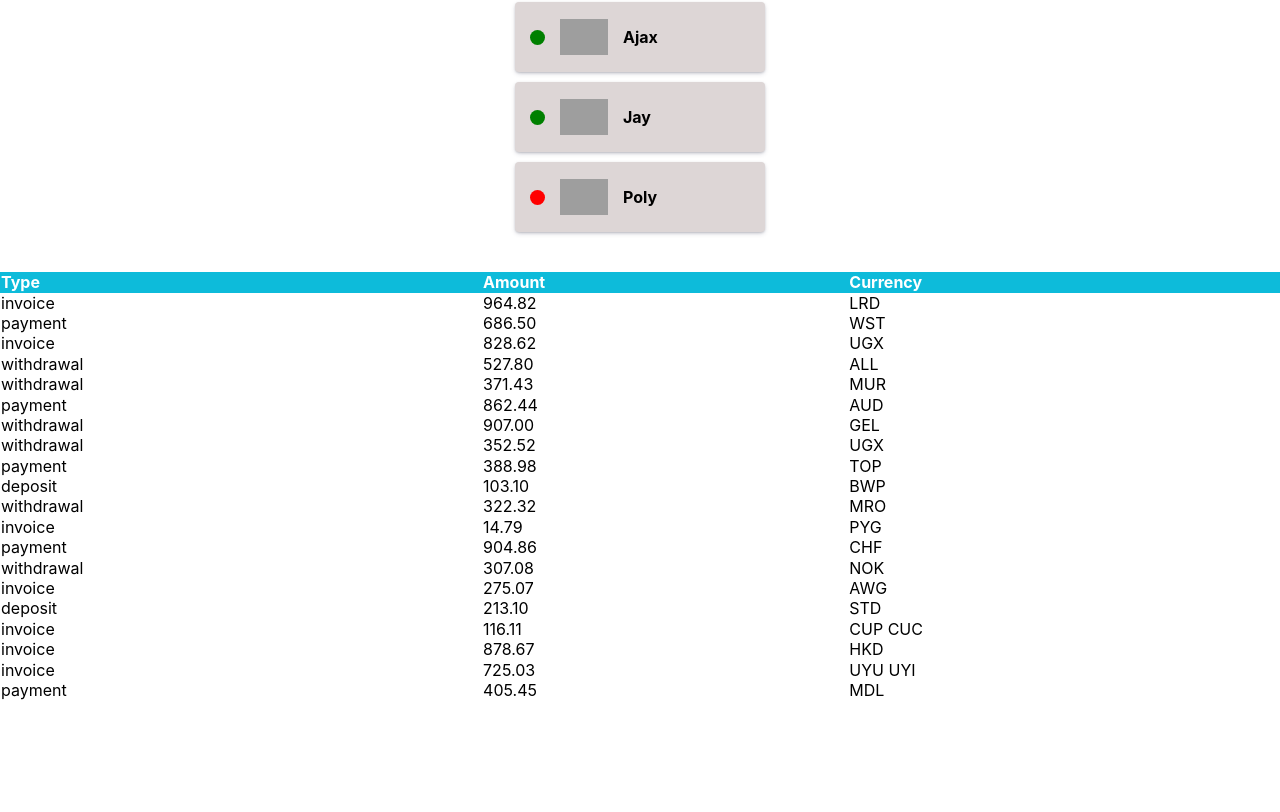
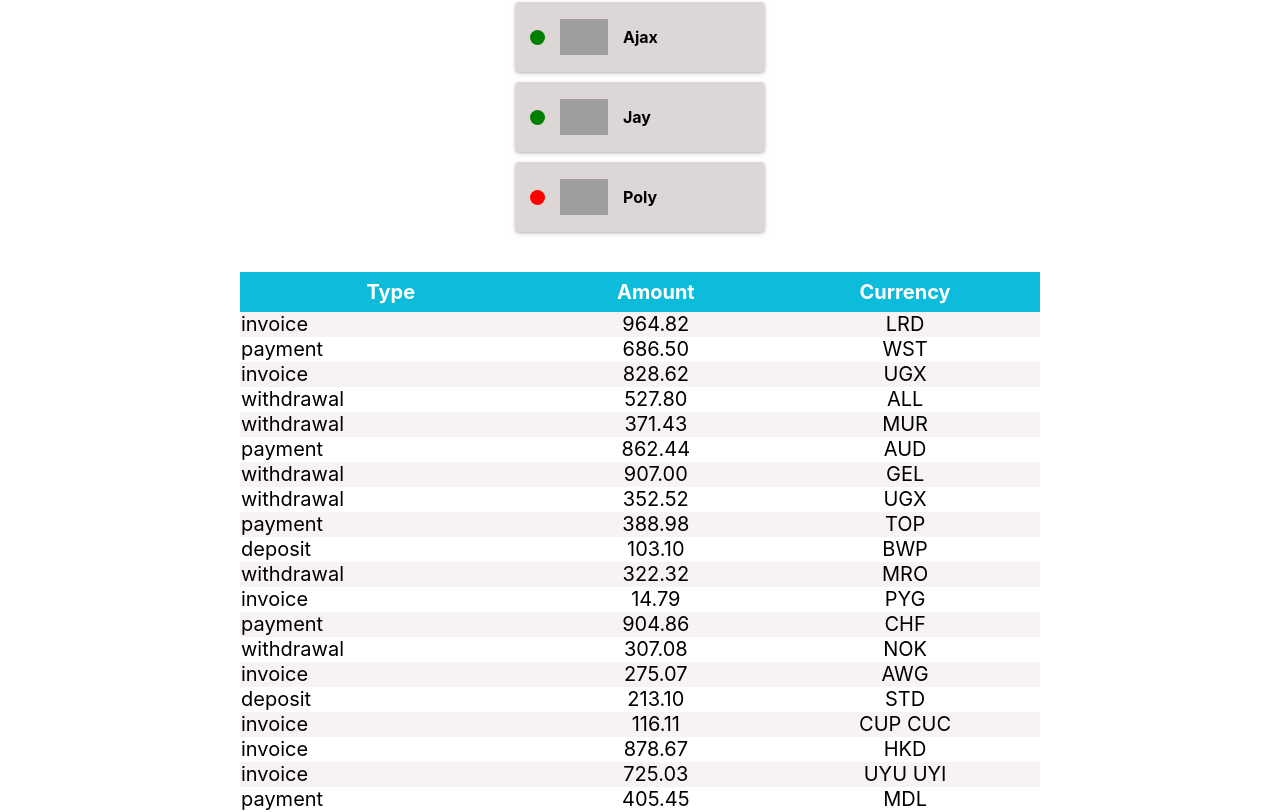
Before and after one commit to Teslyak/goitreact-hw-01-components, a React (Create React App) app: page / in a window 1280 px wide. Shown: the part 690-1502 px from the top of the page. Before the commit the page ends 1390 px from the top, so only its background shows below. Built offline with nearby package versions, Linux system fonts and the light colour scheme; grey boxes are pictures that could not be loaded.

Commit message:
react-hw1-task3-fix

```diff
--- a/src/components/Profile/Profile.jsx
+++ b/src/components/Profile/Profile.jsx
@@ -11,7 +11,7 @@ import {
     StatSpanQuantity,
 
 } from "./Profile.styled"
-import PropTypes from 'prop-types';
+import propTypes from 'prop-types';
 
 export const Profile = ({ userInfo: { avatar, username, tag, location, stats } }) => {
     return (
@@ -45,15 +45,15 @@ export const Profile = ({ userInfo: { avatar, username, tag, location, stats } }
 }
 
 Profile.propTypes = {
-  userInfo: PropTypes.exact({
-    avatar: PropTypes.string.isRequired,
-    username: PropTypes.string.isRequired,
-    tag: PropTypes.string.isRequired,
-    location: PropTypes.string.isRequired,
-    stats: PropTypes.exact({
-      followers: PropTypes.number.isRequired,
-      views: PropTypes.number.isRequired,
-      likes: PropTypes.number.isRequired
+  userInfo: propTypes.exact({
+    avatar: propTypes.string.isRequired,
+    username: propTypes.string.isRequired,
+    tag: propTypes.string.isRequired,
+    location: propTypes.string.isRequired,
+    stats: propTypes.exact({
+      followers: propTypes.number.isRequired,
+      views: propTypes.number.isRequired,
+      likes: propTypes.number.isRequired
     })
 
 })
--- a/src/components/Statistics/Statistics.jsx
+++ b/src/components/Statistics/Statistics.jsx
@@ -1,4 +1,4 @@
-import { PropTypes } from "prop-types";
+import propTypes  from "prop-types";
 
 import { Section, StatLisItem, StatList, Tittle } from "./Statistics.styled";
 
@@ -20,12 +20,12 @@ export const Statistics = (props) => {
 };
 
 Statistics.propTypes = {
-    statTittle: PropTypes.string,
-    stats: PropTypes.arrayOf(
-        PropTypes.shape({
-            id: PropTypes.string.isRequired,
-            label: PropTypes.string.isRequired,
-            percentage: PropTypes.number.isRequired,
+    statTittle: propTypes.string,
+    stats: propTypes.arrayOf(
+        propTypes.shape({
+            id: propTypes.string.isRequired,
+            label: propTypes.string.isRequired,
+            percentage: propTypes.number.isRequired,
         })
     )
 }
--- a/src/components/TransactionHistory/TransactionHistory.jsx
+++ b/src/components/TransactionHistory/TransactionHistory.jsx
@@ -1,6 +1,6 @@
 import { Table, Tbody, Th, Thead, Trow } from "./TransactionHistory.styled"
 import { TrHistoryItem } from "./TransactionHistoryItem"
-
+import propTypes from 'prop-types';
 export const TransactionHistory = (props) => {
     return (
 <Table>
@@ -20,3 +20,14 @@ export const TransactionHistory = (props) => {
 
  )
 }
+
+TransactionHistory.propTypes = {
+  transactions: propTypes.arrayOf(
+    propTypes.shape({
+      id: propTypes.string.isRequired,
+      type: propTypes.string.isRequired,
+      amount: propTypes.string.isRequired,
+      currency: propTypes.string.isRequired,
+    })
+  ),
+};
--- a/src/components/TransactionHistory/TransactionHistory.styled.jsx
+++ b/src/components/TransactionHistory/TransactionHistory.styled.jsx
@@ -2,23 +2,33 @@ const { styled } = require('styled-components');
 
 export const Thead = styled.thead`
   background-color: #0dbbda;
+  height: 40px;
 `;
 
 export const Trow = styled.tr`
  width: 50px;
 `;
 export const Th = styled.th`
-  text-align: start;
+font-size: 20px;
+  text-align:center;
   color: white;
 
 `;
 
 export const Tbody = styled.tbody`
-
+  tr:nth-child(odd) {
+    background-color: #f7f3f3;
+   }
+    tr:nth-child(even) {
+    background-color: #fff;
+   }
 `;
 export const Table = styled.table`
 margin-top: 40px;
   border-collapse: collapse;
   border-radius: 4px;
-  width: 100%;
+  width: 800px;
+  margin-left: auto;
+  margin-right: auto;
+
 `;
--- a/src/components/TransactionHistory/TransactionHistoryItem.styled.jsx
+++ b/src/components/TransactionHistory/TransactionHistoryItem.styled.jsx
@@ -3,9 +3,17 @@ const { styled } = require('styled-components');
 
 
 export const RowItem = styled.tr`
+  text-align: center;
 
+  :first-child {
+   text-align: start;
+   font-size: 20px;
+
+
+  }
 `;
 
 export const DataItem = styled.td`
+font-size: 20px;
 
 `;
```
